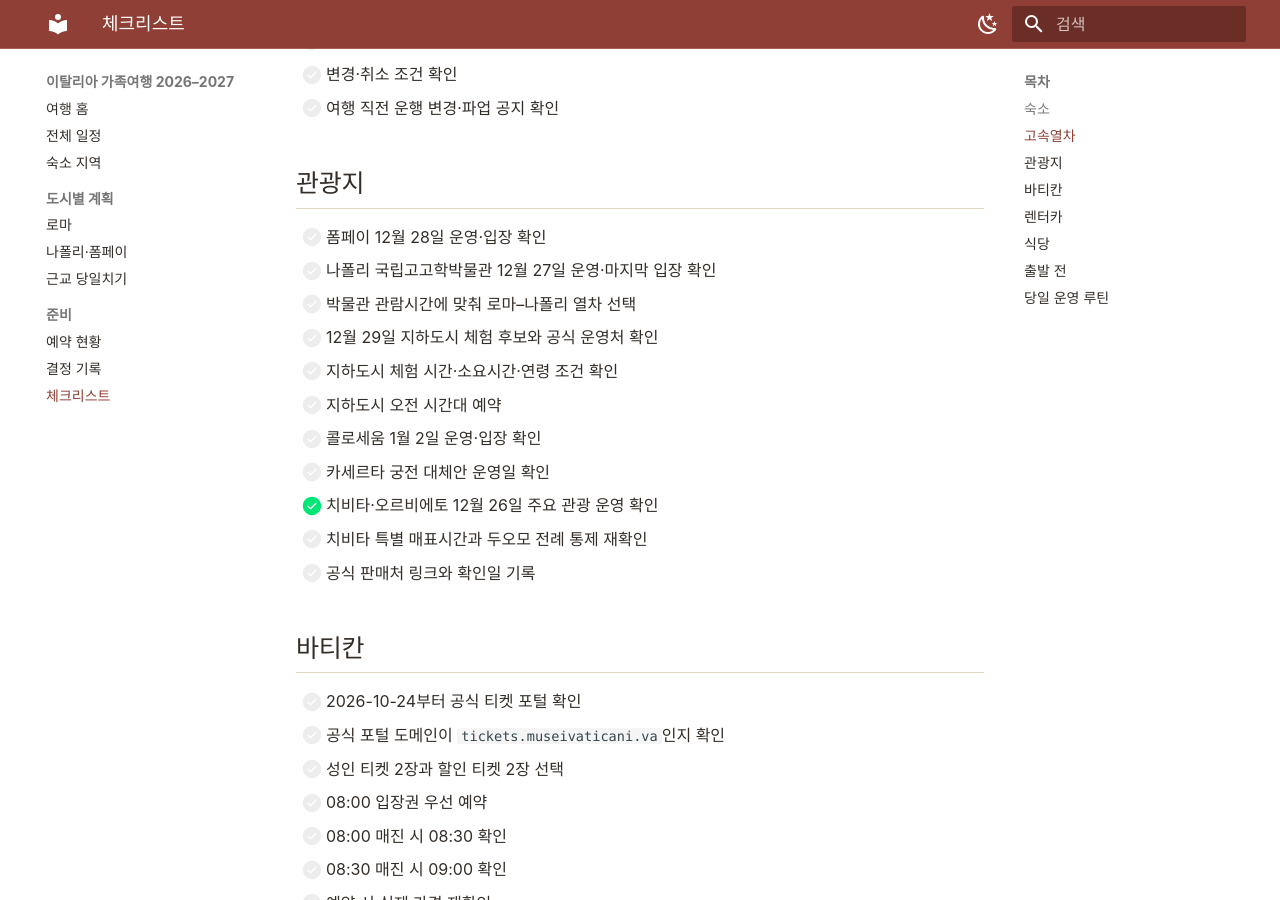
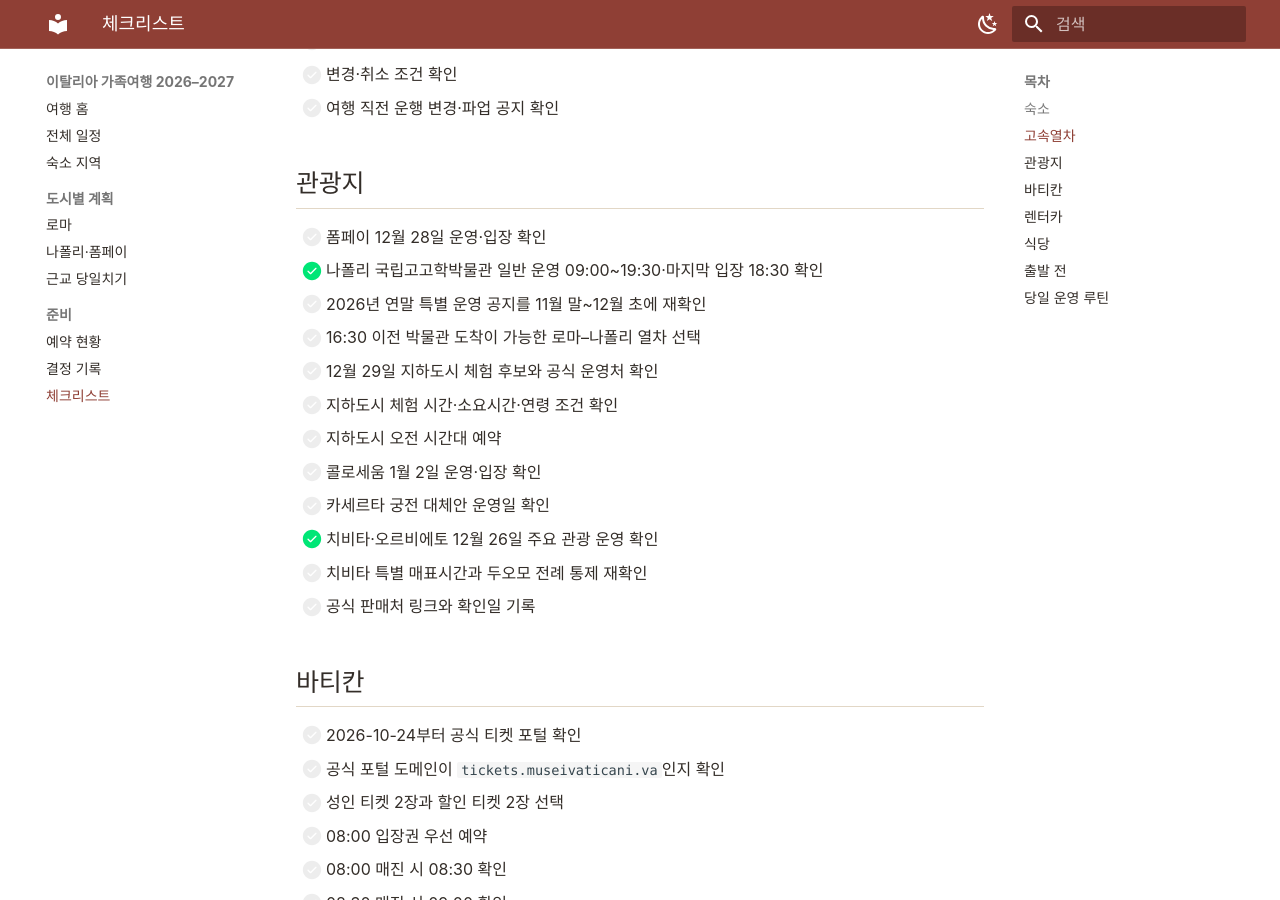
Before and after one commit to Jaeho211/italy-family-trip-2026, an MkDocs documentation site: the page built from docs/checklist.md, in a window 1280 px wide and 900 px high, scrolled down 702 px. Built offline with MkDocs 1.6.1 and Material for MkDocs 9.7.7, drawn with Linux system fonts in a browser that asks for light colours.

Commit message:
docs: update MANN verification checklist

```diff
--- a/docs/checklist.md
+++ b/docs/checklist.md
@@ -24,8 +24,9 @@
 ## 관광지
 
 - [ ] 폼페이 12월 28일 운영·입장 확인
-- [ ] 나폴리 국립고고학박물관 12월 27일 운영·마지막 입장 확인
-- [ ] 박물관 관람시간에 맞춰 로마–나폴리 열차 선택
+- [x] 나폴리 국립고고학박물관 일반 운영 09:00~19:30·마지막 입장 18:30 확인
+- [ ] 2026년 연말 특별 운영 공지를 11월 말~12월 초에 재확인
+- [ ] 16:30 이전 박물관 도착이 가능한 로마–나폴리 열차 선택
 - [ ] 12월 29일 지하도시 체험 후보와 공식 운영처 확인
 - [ ] 지하도시 체험 시간·소요시간·연령 조건 확인
 - [ ] 지하도시 오전 시간대 예약
```
